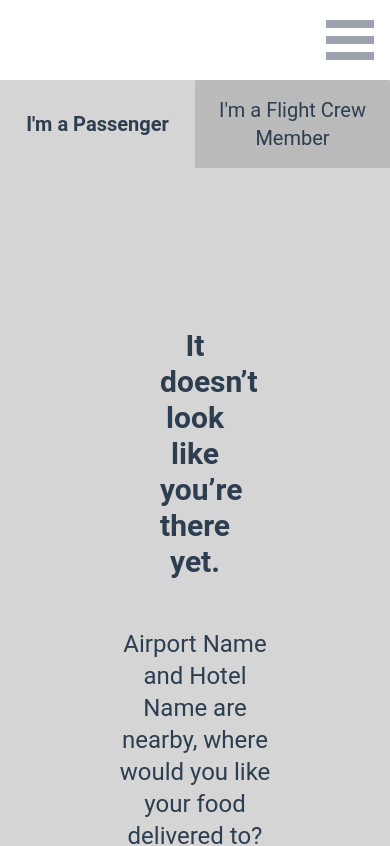
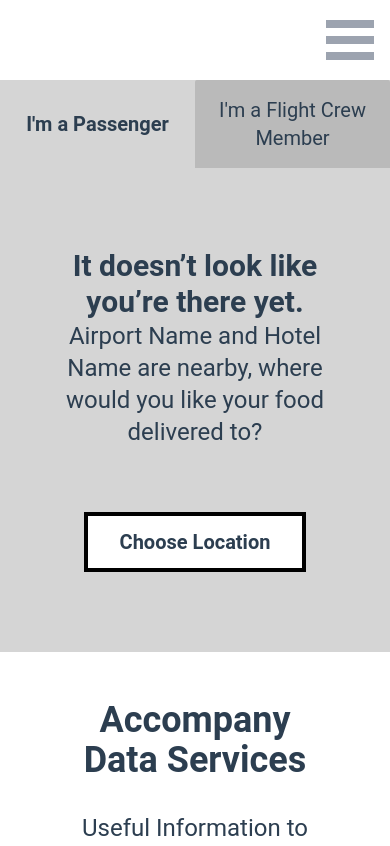
Before and after one commit to knudmt/AccompanyFrontEnd, a Vue app: page / in a window 390 px wide. Shown: the top 846 px of the page. Built offline with nearby package versions, Linux system fonts and the light colour scheme.

Commit message:
adding margin padding fix to hero mobile

```diff
--- a/src/components/Hero.vue
+++ b/src/components/Hero.vue
@@ -1,7 +1,7 @@
 <template>
-    <div class="hero-wrapper bg-sectionGrey p-28 pb-36">
+    <div class="hero-wrapper bg-sectionGrey px-12 md:px-28 py-20">
         <div class="lg:w-3/6 md:5/6 m-auto">
-            <h2 class="lg:text-5xl text-3xl p-12 font-bold">It doesn’t look like you’re there yet.</h2>
+            <h2 class="lg:text-5xl text-3xl md:p-12 font-bold">It doesn’t look like you’re there yet.</h2>
             <p class="lg:text-4xl text-2xl">Airport Name and Hotel Name are nearby, where would you like your food delivered to?</p>
             <Button msg="Choose Location" class="bg-white mt-16" />
         </div>
```
